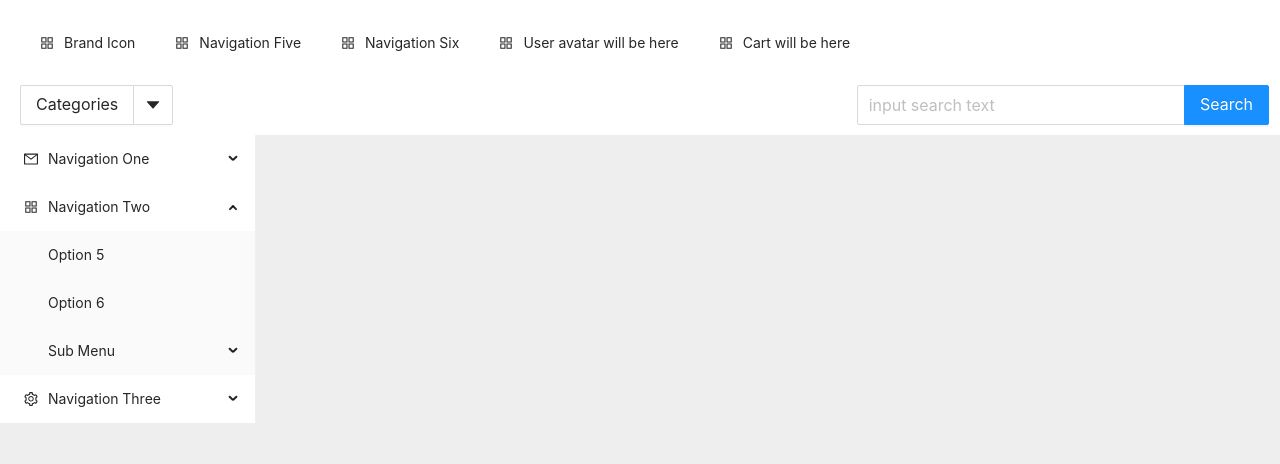
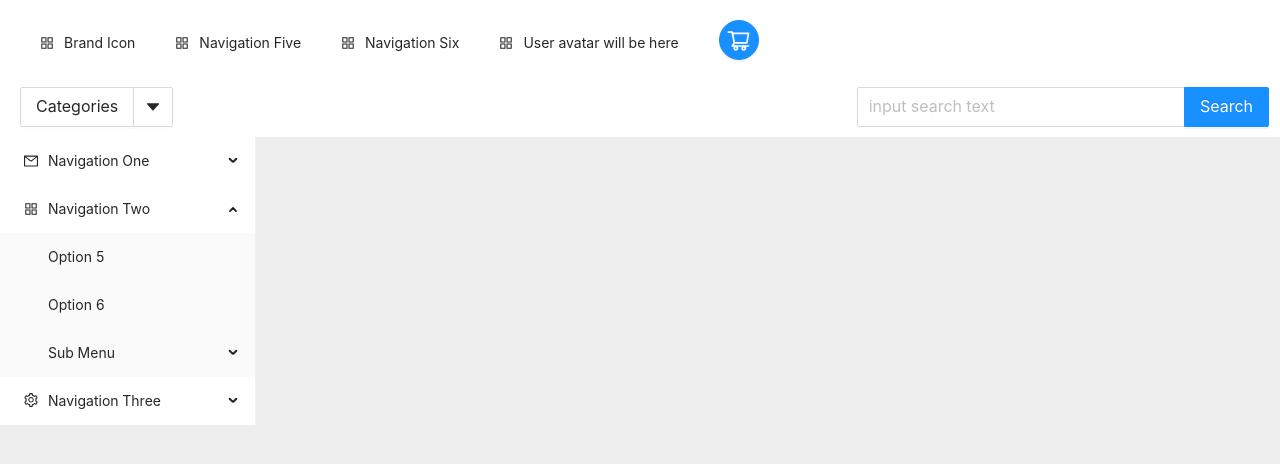
Before and after one commit to HellBlazer616/e-commerce-lotus, a React (Create React App) app: page / in a window 1280 px wide. Shown: the top 464 px of the page. Built offline with nearby package versions, Linux system fonts and the light colour scheme.

Commit message:
added cart

```diff
--- /dev/null
+++ b/src/components/CartComponent.js
@@ -0,0 +1,26 @@
+import React from 'react';
+import { Drawer } from 'antd';
+
+const CartComponent = ({ showCart, visible, setVisible }) => {
+  const onClose = () => {
+    setVisible(false);
+  };
+
+  return (
+    <>
+      <Drawer
+        title="Place your order"
+        placement="right"
+        closable
+        onClose={onClose}
+        visible={visible}
+      >
+        <p>Some contents...</p>
+        <p>Some contents...</p>
+        <p>Some contents...</p>
+      </Drawer>
+    </>
+  );
+};
+
+export default CartComponent;
--- a/src/components/NavComponent.js
+++ b/src/components/NavComponent.js
@@ -1,22 +1,27 @@
 import React, { useState } from 'react';
-import { Menu, Input, Dropdown } from 'antd';
+import { Menu, Input, Dropdown, Button, Tooltip } from 'antd';
 
-import { AppstoreOutlined, CaretDownOutlined } from '@ant-design/icons';
+import {
+  AppstoreOutlined,
+  CaretDownOutlined,
+  ShoppingCartOutlined,
+} from '@ant-design/icons';
 import { RiMenu2Line } from 'react-icons/ri';
 import styled from '@emotion/styled';
 
 const { SubMenu } = Menu;
 const { Search } = Input;
 
-const NavComponent = () => {
+const NavComponent = ({ showCart }) => {
   const [current, setCurrent] = useState({});
 
-  const handleClick = (e) => {
+  const handleNavClick = (e) => {
     console.log('click ', e);
     setCurrent({
       current: e.key,
     });
   };
+
   const handleCategoryClick = (e) => {
     console.log('click ', e);
   };
@@ -44,7 +49,7 @@ const NavComponent = () => {
   return (
     <Nav>
       <StyledMenu
-        onClick={handleClick}
+        onClick={handleNavClick}
         selectedKeys={[current]}
         mode="horizontal"
         overflowedIndicator={<RiMenu2Line />}
@@ -65,12 +70,19 @@ const NavComponent = () => {
         >
           User avatar will be here
         </Menu.Item>
-        <Menu.Item
-          key="seven"
-          icon={<AppstoreOutlined />}
-          style={{ float: 'right' }}
-        >
-          Cart will be here
+        <Menu.Item key="seven" style={{ float: 'right' }} onClick={showCart}>
+          <Tooltip title="open cart">
+            <Button
+              type="primary"
+              shape="circle"
+              icon={
+                <ShoppingCartOutlined
+                  style={{ fontSize: '25px', margin: 'auto' }}
+                />
+              }
+              size="large"
+            />
+          </Tooltip>
         </Menu.Item>
       </StyledMenu>
 
--- a/src/pages/App.js
+++ b/src/pages/App.js
@@ -1,15 +1,22 @@
-import React from 'react';
+import React, { useState } from 'react';
 import styled from '@emotion/styled';
 import AsideMenuComponent from '../components/AsideMenuComponent';
 import NavComponent from '../components/NavComponent';
-import CarousalComponent from '../components/CarousalComponent';
+import CartComponent from '../components/CartComponent';
 import './App.less';
 
 function App() {
+  const [visible, setVisible] = useState(false);
+
+  const showCart = () => {
+    setVisible(true);
+  };
+
   return (
     <Wrapper>
-      <NavComponent />
+      <NavComponent showCart={showCart} />
       <AsideMenuComponent />
+      <CartComponent visible={visible} setVisible={setVisible} />
     </Wrapper>
   );
 }
```
